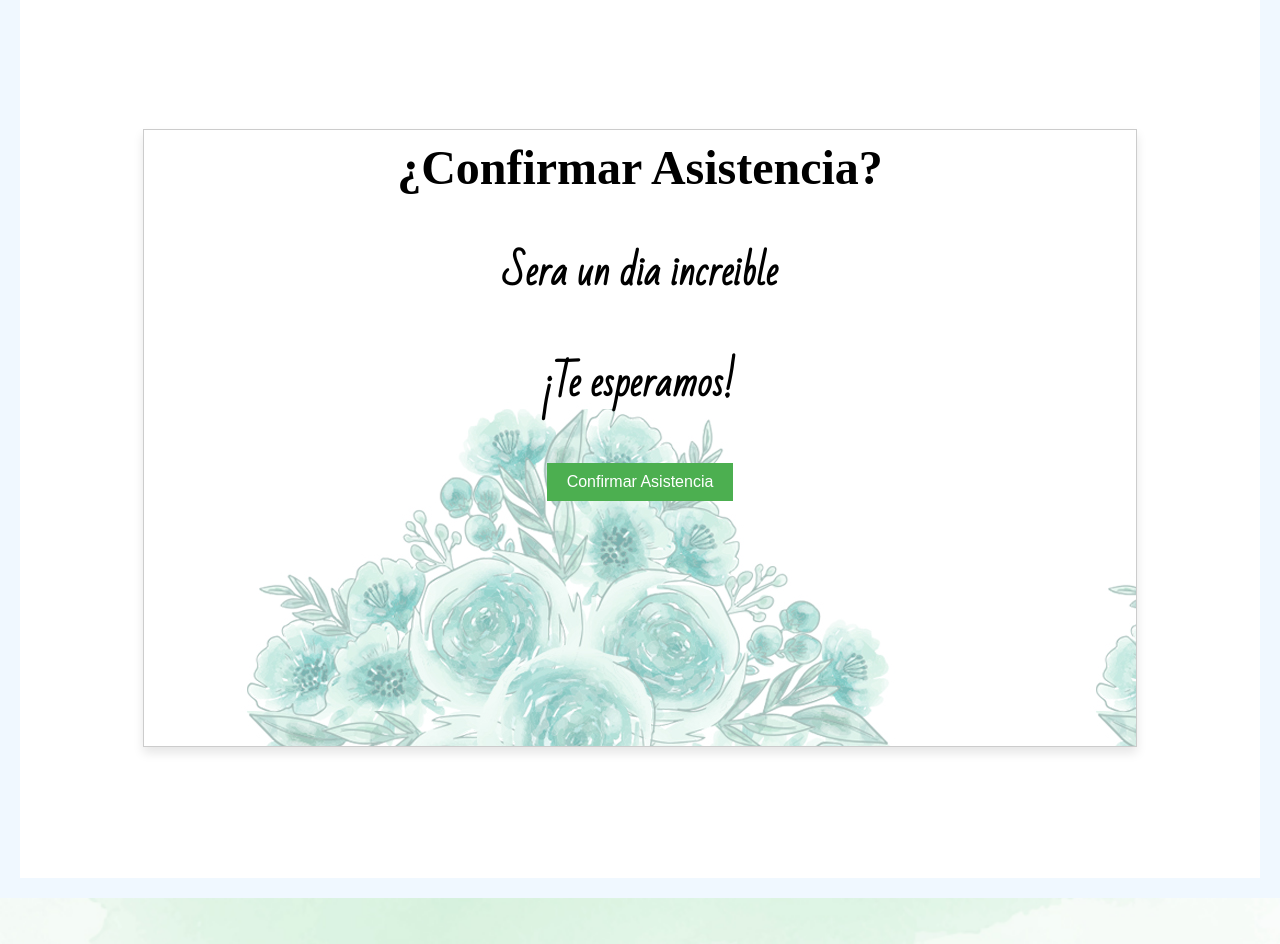
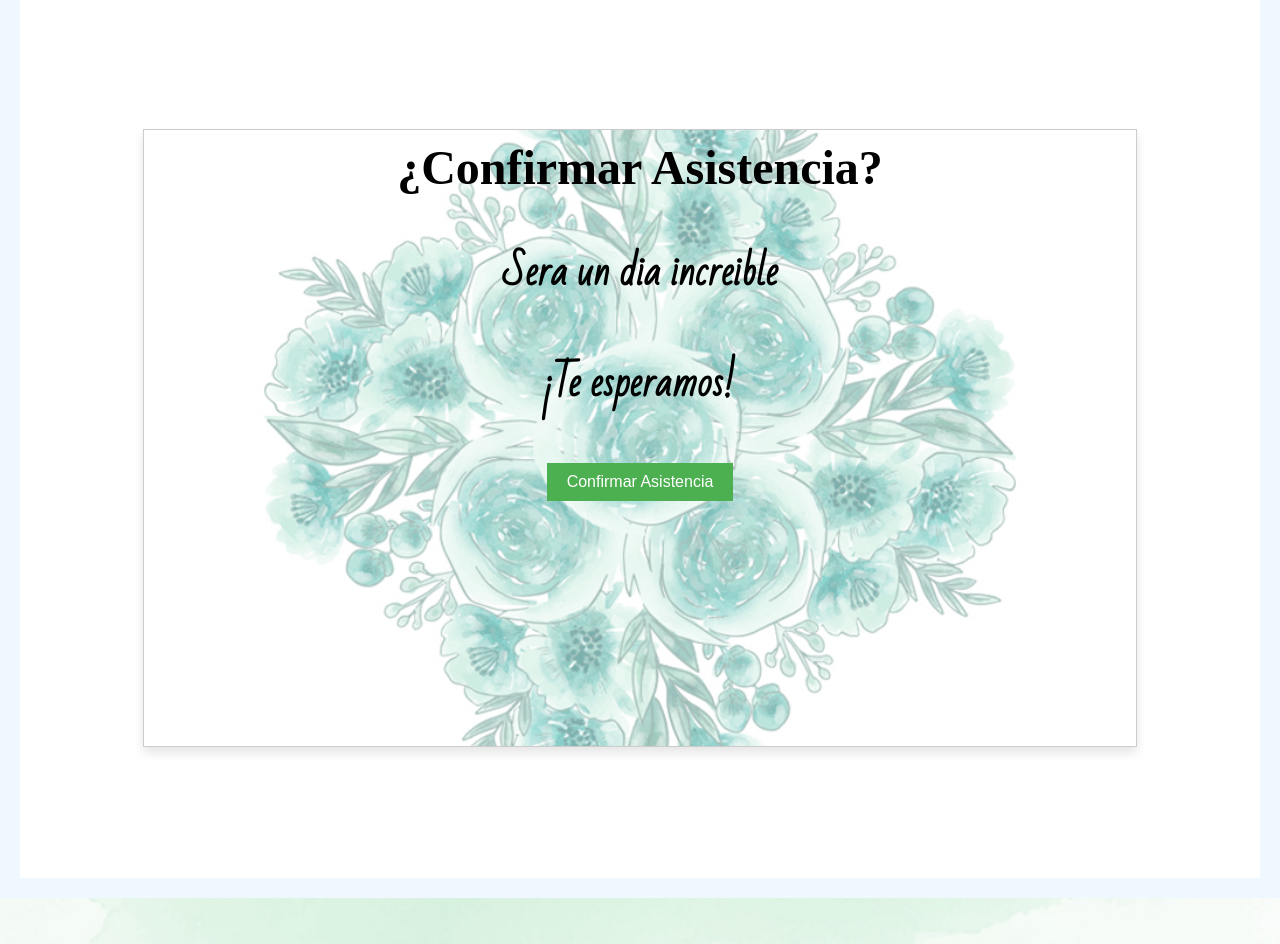
Before and after one commit to Andric-sys/invitaciones, a plain HTML site: page index.html in a window 1280 px wide. Shown: the part 8842-9786 px from the top of the page. Drawn offline with Linux system fonts and the light colour scheme; a web font is replaced by a local one.

Commit message:
Update styles.css

```diff
--- a/styles.css
+++ b/styles.css
@@ -554,6 +554,14 @@ body {
     height: 70%;
     border: 1px solid #ccc;
     box-shadow: 0 6px 10px rgba(0, 0, 0, 0.1);
+    background-position: center;
+    /* Centrar la imagen */
+    background-size: cover;
+    /* La imagen se ajusta al contenedor sin cortar ni distorsionar */
+    background-repeat: no-repeat;
+    /* Evitar que la imagen se repita */
+    background-attachment: fixed;
+    /* Mantener el efecto de fondo fijo */
 
 }
 
```
